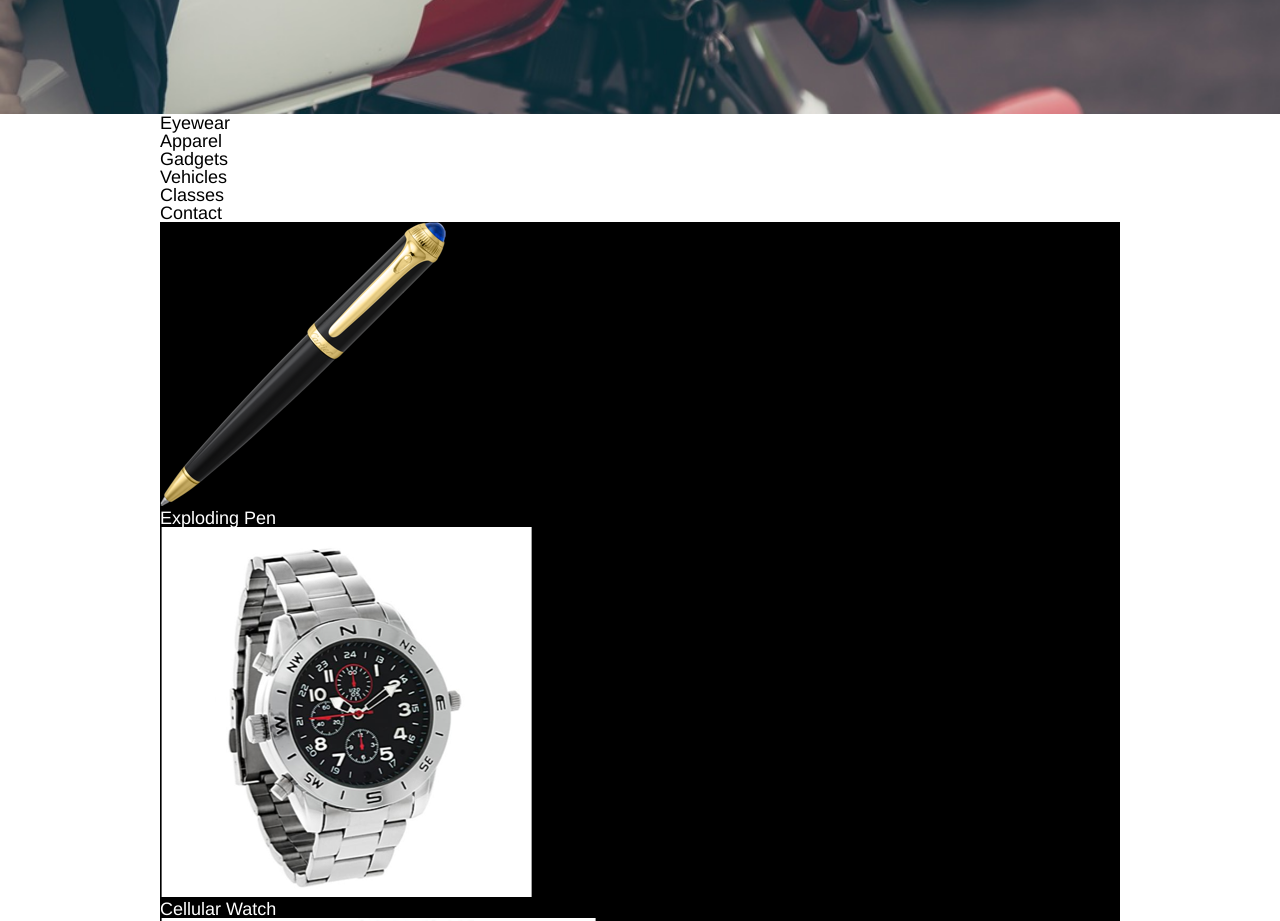
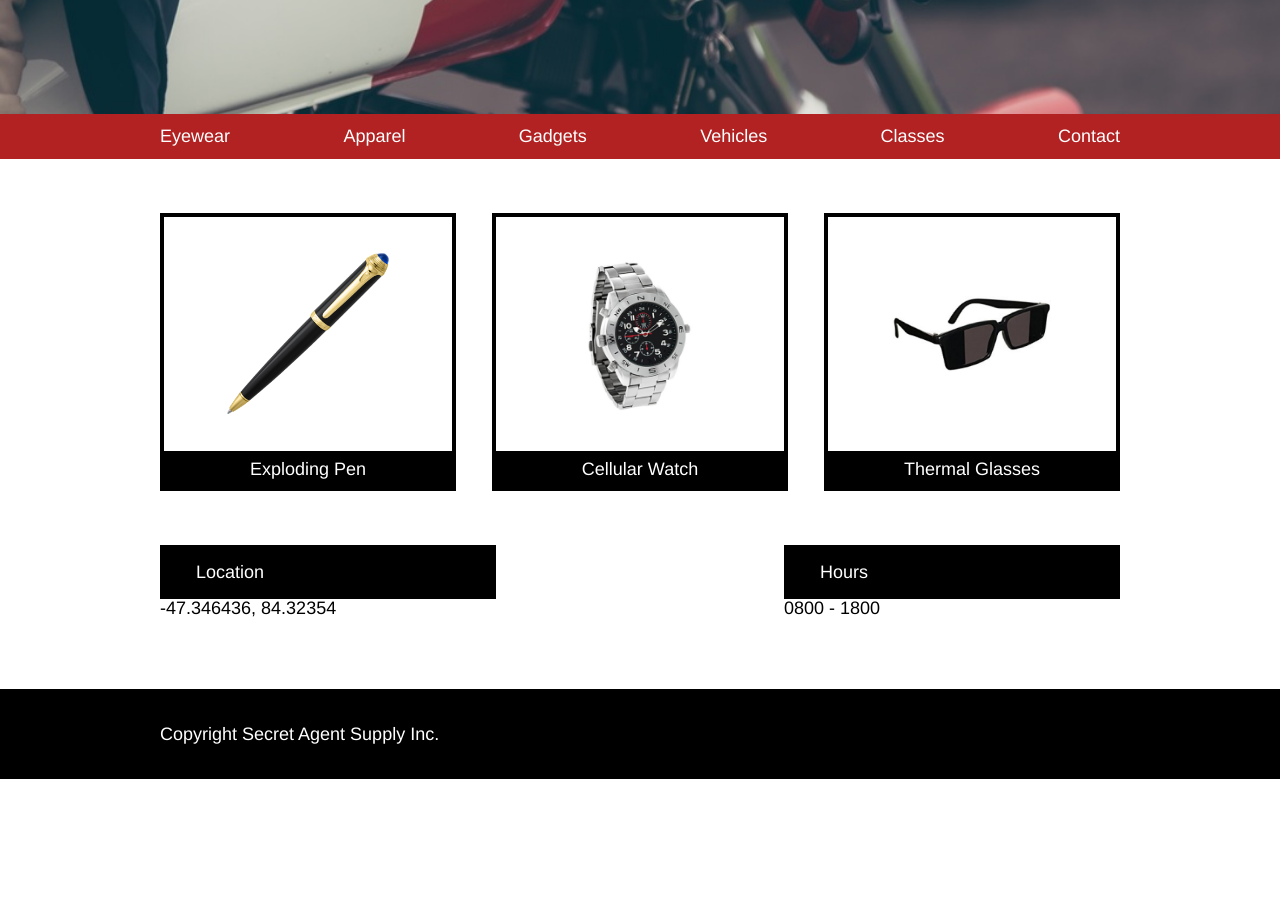
Before and after one commit to dipanshu08/SupplyAgentSupply, a plain HTML site: page index.html in a window 1280 px wide. Shown: the part 378-1299 px from the top of the page. After the commit the page ends 1157 px from the top, so only its background shows below. Drawn offline with Linux system fonts and the light colour scheme.

Commit message:
finished up with desktop version

```diff
--- a/index.html
+++ b/index.html
@@ -22,6 +22,7 @@
           </div>
         </div>
       </div>
+      <div class="navigation">
         <nav class="main">
           <ul>
             <li>Eyewear</li>
@@ -32,22 +33,29 @@
             <li>Contact</li>
           </ul>
         </nav>
+      </div>
     </header>
 
     <div class="main" id="gallery">
-      <div class="item container">
+      <div class="item">
+        <div class="image">
           <img src="resources/images/pen.png" alt="pen image">
-        <p>Exploding Pen</p>
+        </div>
+        <p class="container">Exploding Pen</p>
       </div>
 
-      <div class="item container">
+      <div class="item">
+        <div class="image">
           <img src="resources/images/watch.png" alt="watch image">
-        <p>Cellular Watch</p>
+        </div>
+        <p class="container">Cellular Watch</p>
       </div>
 
-      <div class="item container">
+      <div class="item">
+        <div class="image" id="third-image">
           <img src="resources/images/glasses.png" alt="glasses image">
-        <p>Thermal Glasses</p>
+        </div>
+        <p class="container">Thermal Glasses</p>
       </div>
     </div>
 
--- a/resources/css/style.css
+++ b/resources/css/style.css
@@ -55,3 +55,72 @@ body {
   font-size: 2rem;
   font-weight: bold;
 }
+
+.navigation {
+  background-color: firebrick;
+}
+
+ul {
+  display: flex;
+  justify-content: space-between
+}
+
+li {
+  display: inline-block;
+  padding-top: 0.75rem;
+  padding-bottom: 0.75rem;
+  color: white;
+}
+
+#gallery {
+  margin-top: 3rem;
+  margin-bottom: 3rem;
+  display: flex;
+  justify-content: space-between;
+}
+
+.item {
+  border: 4px solid black;
+  width: 30%;
+  height: 15rem;
+}
+
+.item p {
+  text-align: center;
+  padding: 0.5rem 0;
+}
+
+.image {
+  display: flex;
+  justify-content: center;
+  align-items: center;
+  padding: 2rem 0;
+  height: 9rem;
+}
+
+.image img {
+  height: auto;
+  max-width: 9rem;
+}
+
+#contact {
+  display: flex;
+  justify-content: space-between;
+
+}
+
+#contact .location,
+#contact .hours {
+  width: 35%;
+}
+
+#contact .container {
+  padding: 1rem 0 1rem 2rem;
+}
+
+footer {
+  margin-top: 4rem;
+  display: flex;
+  height: 5rem;
+  align-items: center;
+}
```
Also changed, not shown: resources/images/redline.jpg. Lines whose indentation alone changed are shown as unchanged.
